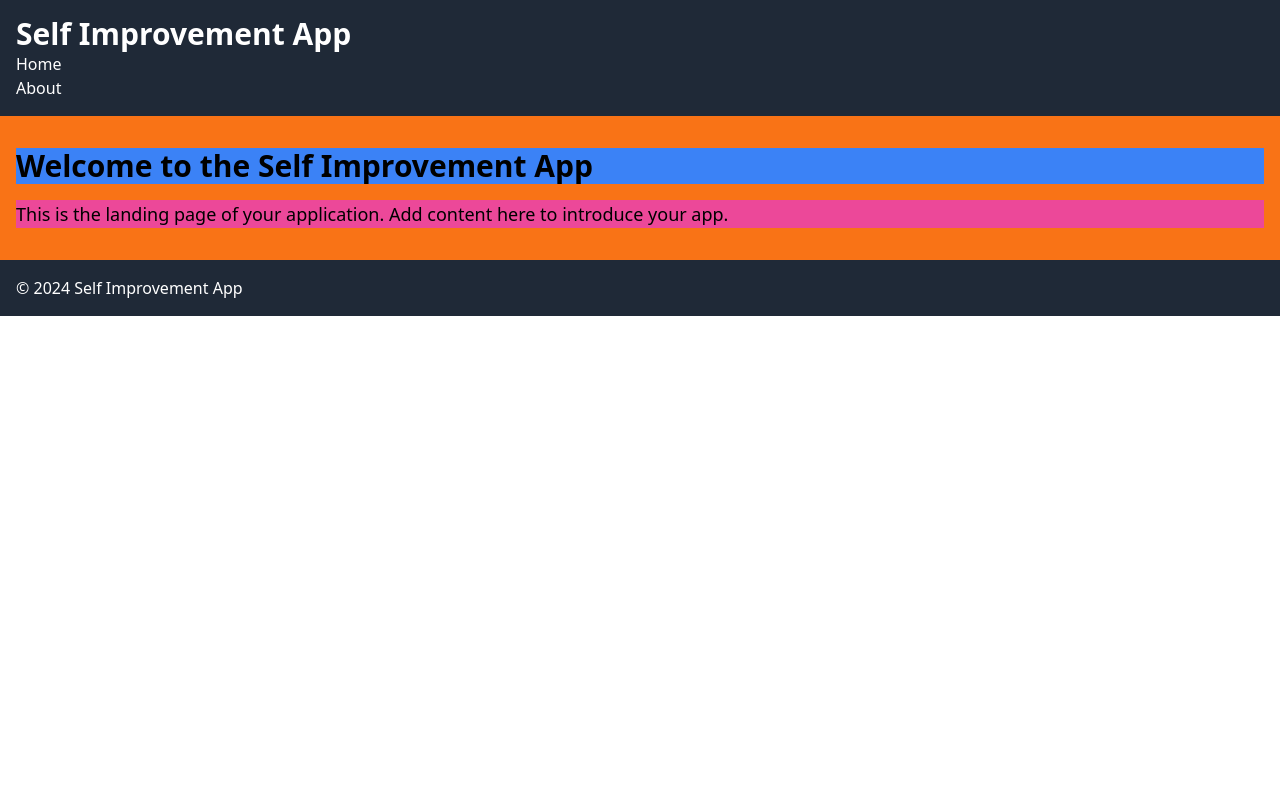
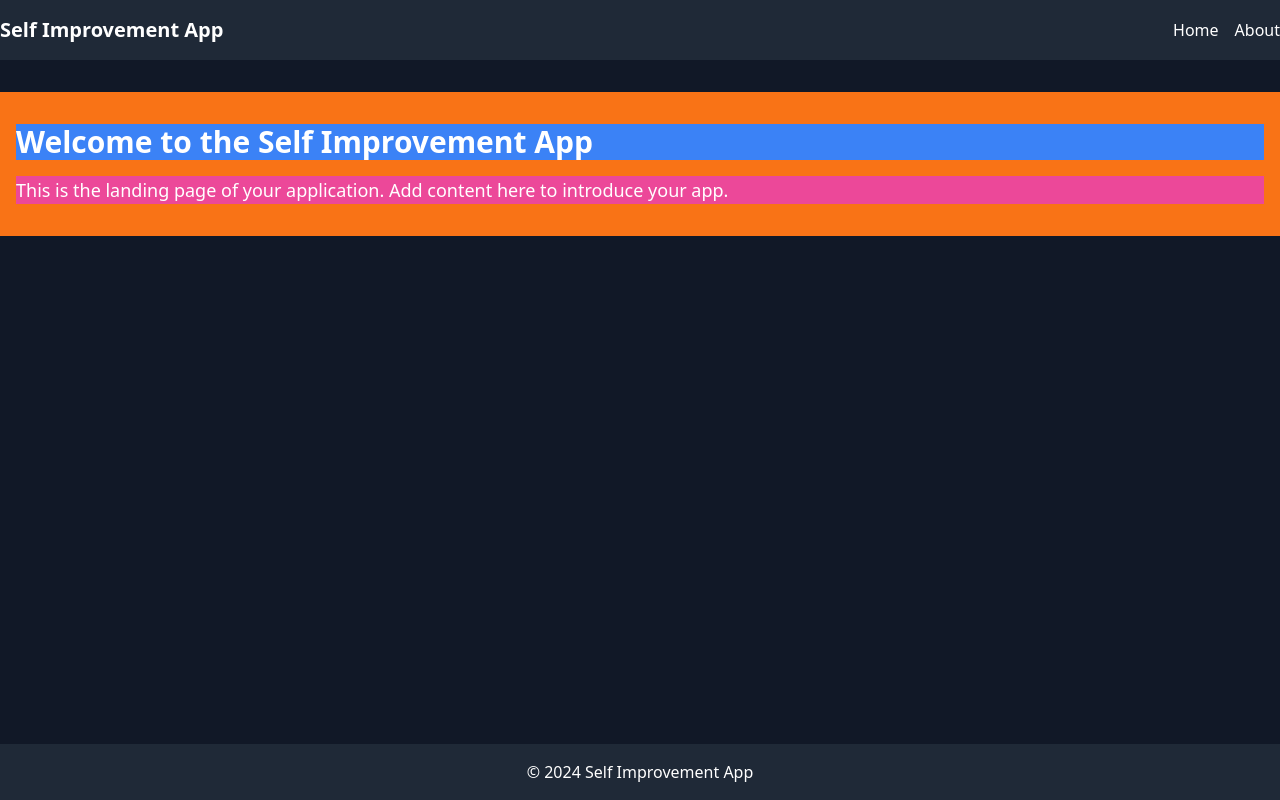
Before and after one commit to adamolson11/Catalyst, a Next.js app: page / in a window 1280 px wide. Built offline with nearby package versions, Linux system fonts and the light colour scheme.

Commit message:
added the footer to the bottom of the page

```diff
--- a/components/Layout.jsx
+++ b/components/Layout.jsx
@@ -3,28 +3,31 @@ import React from 'react';
 
 const Layout = ({ children }) => {
   return (
-    <div>
+    <div className="flex flex-col min-h-screen bg-gray-900 text-white">
       {/* Header */}
-      <header className="bg-gray-800 text-white py-4">
-        <div className="container mx-auto px-4">
-          <h1 className="text-3xl font-bold">Self Improvement App</h1>
-          {/* Add navigation links here */}
-          <nav>
-            <ul>
-              <li><a href="/">Home</a></li>
-              <li><a href="/about">About</a></li>
-              {/* Add more navigation links as needed */}
-            </ul>
-          </nav>
-        </div>
+      <header className="bg-gray-800 py-4">
+        <nav className="container mx-auto flex justify-between items-center">
+          {/* Logo */}
+          <div className="text-xl font-bold">Self Improvement App</div>
+          {/* Navigation links */}
+          <ul className="flex space-x-4">
+            <li><a href="/" className="hover:text-gray-300">Home</a></li>
+            <li><a href="/about" className="hover:text-gray-300">About</a></li>
+            {/* Add more navigation links as needed */}
+          </ul>
+        </nav>
       </header>
 
       {/* Main content */}
-      <main>{children}</main>
+      <main className="container mx-auto py-8 flex-grow">
+        {/* Render the children components */}
+        {children}
+      </main>
 
       {/* Footer */}
-      <footer className="bg-gray-800 text-white py-4">
-        <div className="container mx-auto px-4">
+      <footer className="bg-gray-800 py-4">
+        <div className="container mx-auto text-center">
+          {/* Footer content */}
           <p>&copy; {new Date().getFullYear()} Self Improvement App</p>
         </div>
       </footer>
```
